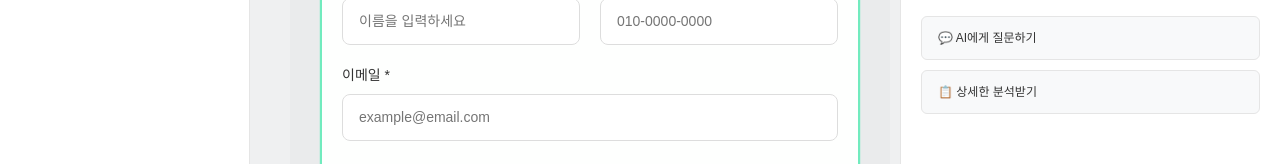
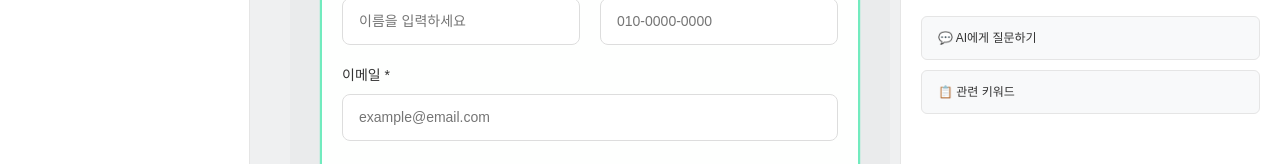
Before and after one commit to llbk-team/llbky-front, a Vue app: page /resume/write in a window 1280 px wide. Shown: the part 454-618 px from the top of the page. Built offline with nearby package versions, Linux system fonts and the light colour scheme; a web font is replaced by a local one.

Commit message:
fix: 버튼 내용 변경함

```diff
--- a/src/views/resume/ResumeWrite.vue
+++ b/src/views/resume/ResumeWrite.vue
@@ -272,7 +272,7 @@
             💬 AI에게 질문하기
           </button>
           <button class="ai-action-btn" @click="getDetailedAnalysis">
-            📋 상세한 분석받기
+            📋 관련 키워드
           </button>
         </div>
       </div>
```
